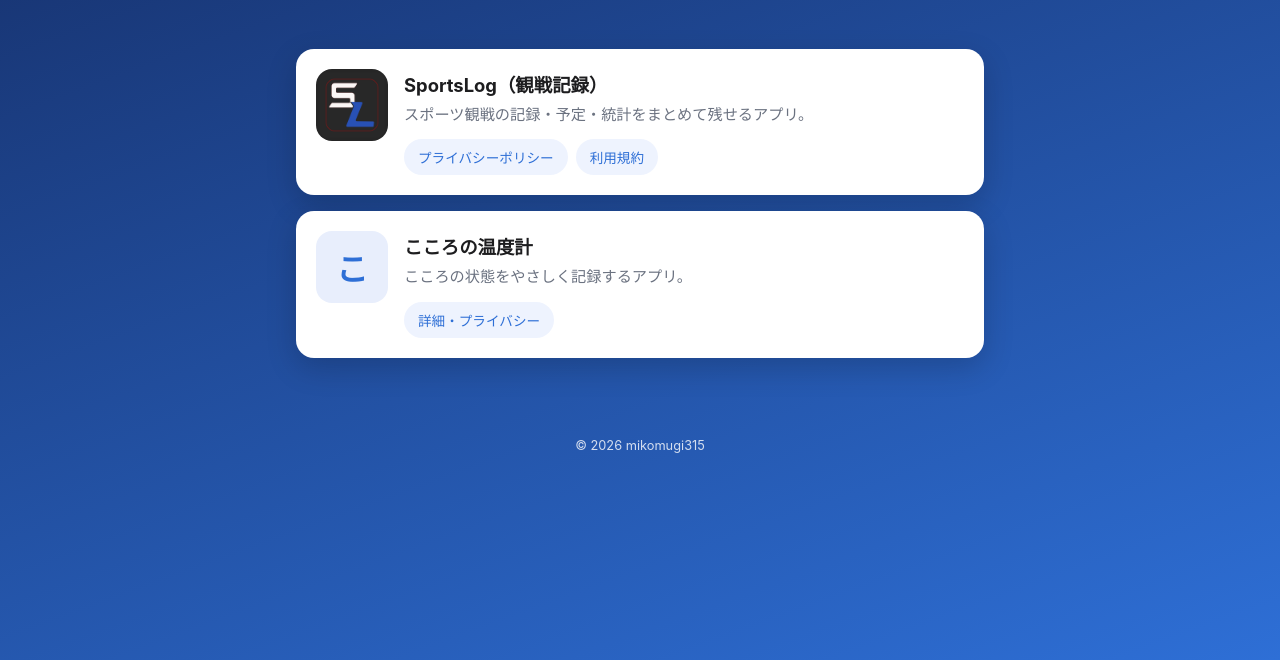
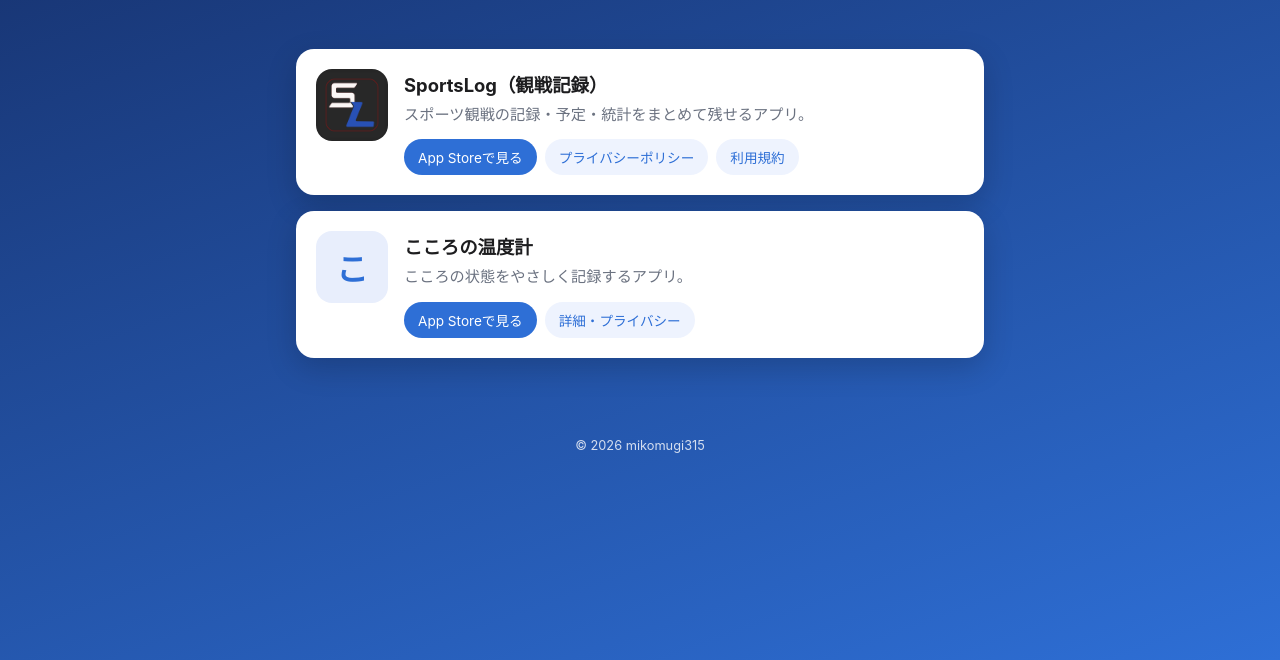
Before and after one commit to kame3kame3kame/kame3kame3kame.github.io, a plain HTML site: page mikomugi315/index.html in a window 1280 px wide. Shown: the part 140-800 px from the top of the page. Drawn offline with Linux system fonts and the light colour scheme.

Commit message:
ハブに各アプリのApp Storeリンクを追加

```diff
--- a/mikomugi315/index.html
+++ b/mikomugi315/index.html
@@ -54,7 +54,7 @@
     name: "SportsLog（観戦記録）",
     desc: "スポーツ観戦の記録・予定・統計をまとめて残せるアプリ。",
     icon: "icons/sportslog.png",
-    appStore: "",
+    appStore: "https://apps.apple.com/app/id6778314609",
     links: [
       { label: "プライバシーポリシー", url: "https://boulder-trouble-ac6.notion.site/SportsLog-6c06dfdac7914fb390fedfbd4fb2ebd9" },
       { label: "利用規約", url: "https://boulder-trouble-ac6.notion.site/37844140375080859a5fd8cecd8a9117" }
@@ -64,7 +64,7 @@
     name: "こころの温度計",
     desc: "こころの状態をやさしく記録するアプリ。",
     icon: "",
-    appStore: "",
+    appStore: "https://apps.apple.com/app/id6778290336",
     links: [
       { label: "詳細・プライバシー", url: "https://boulder-trouble-ac6.notion.site/75f8b9423cb14728b827fa836b64121d" }
     ]
```
